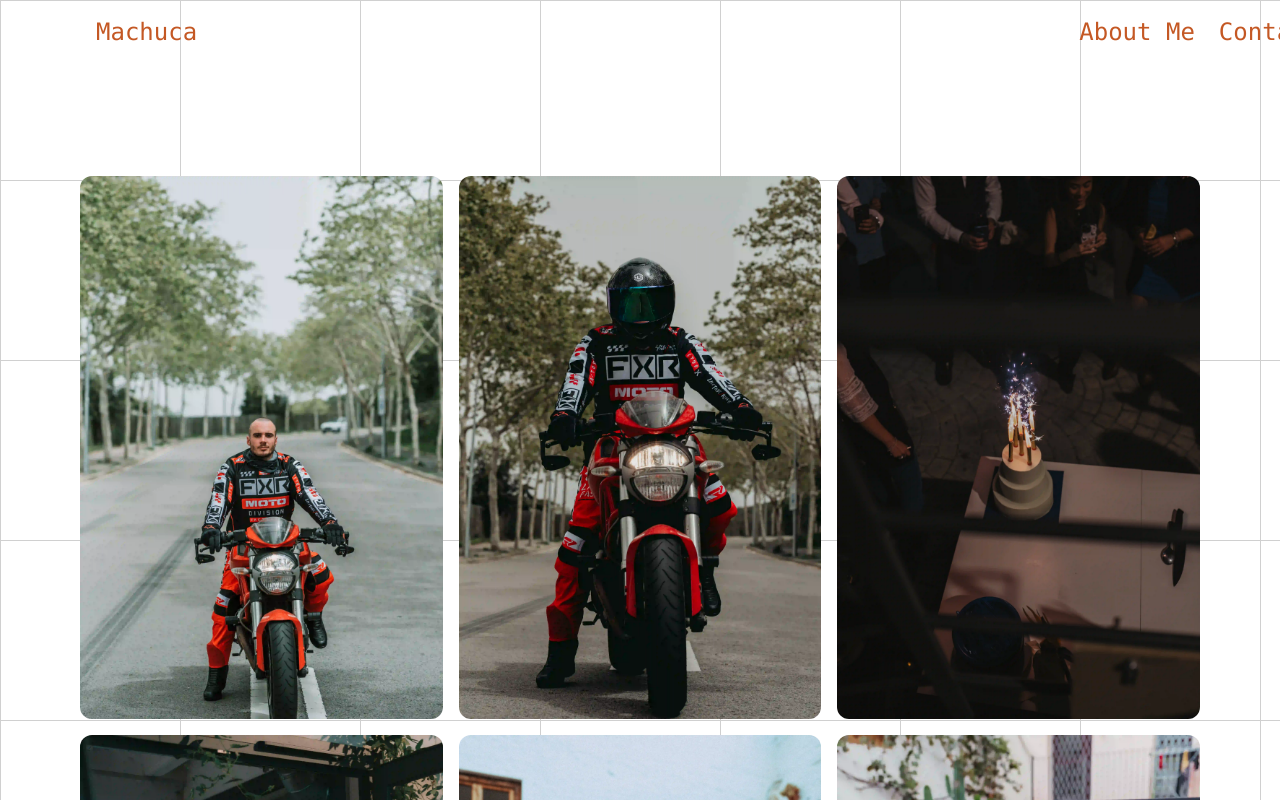
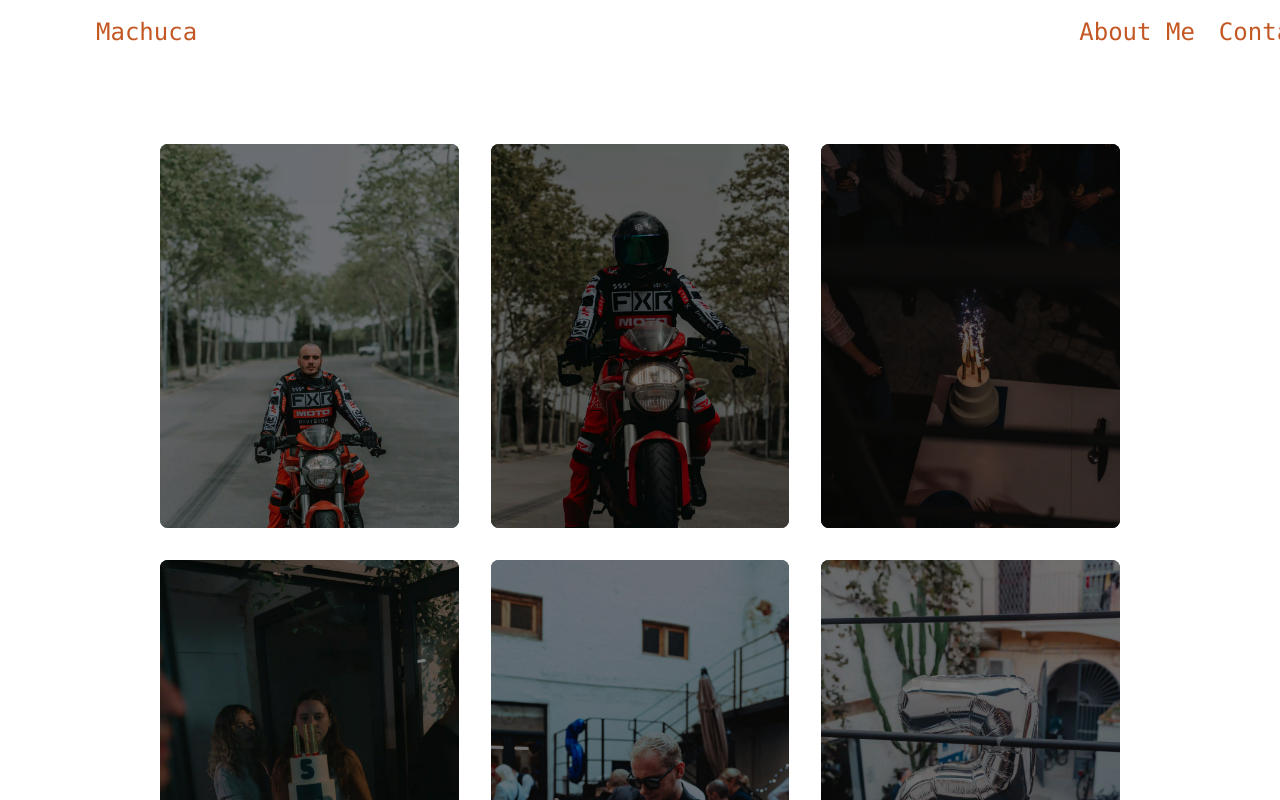
Before and after one commit to Machvca/portfoliophotos, a Next.js app: page /shootings in a window 1280 px wide. Shown: the top 800 px of the page. Built offline with nearby package versions, Linux system fonts and the light colour scheme.

Commit message:
shootings fixing it

```diff
--- /dev/null
+++ b/app/components/ui/focus-cards.tsx
@@ -0,0 +1,69 @@
+"use client";
+
+import React, { useState } from "react";
+import { cn } from "@/lib/utils";
+import Image from "next/image";
+
+export const Card = React.memo(
+  ({
+    card,
+    index,
+    hovered,
+    setHovered,
+  }: {
+    card: Card;
+    index: number;
+    hovered: number | null;
+    setHovered: React.Dispatch<React.SetStateAction<number | null>>;
+  }) => (
+    <div
+      onMouseEnter={() => setHovered(index)}
+      onMouseLeave={() => setHovered(null)}
+      className={cn(
+        "rounded-lg relative bg-gray-900 dark:bg-neutral-900 overflow-hidden h-60 md:h-96 w-full transition-all duration-300 ease-out",
+        hovered !== null &&
+          hovered !== index &&
+          "blur-sm scale-[0.98] scale-105"
+      )}
+    >
+      <Image
+        src={card.src}
+        alt={card.title}
+        width={800} // o lo que sea apropiado para tu diseño
+        height={600}
+        className="object-cover absolute inset-0"
+      />
+      <div
+        className={cn(
+          "absolute inset-0 bg-black/50 flex items-end py-8 px-4 transition-opacity duration-300",
+          hovered === index ? "opacity-0" : "opacity-100 "
+        )}
+      ></div>
+    </div>
+  )
+);
+
+Card.displayName = "Card";
+
+type Card = {
+  title: string;
+  src: string;
+};
+
+export function FocusCards({ cards }: { cards: Card[] }) {
+  const [hovered, setHovered] = useState<number | null>(null);
+
+  return (
+    <div className="grid grid-cols-2 md:grid-cols-3 gap-4 md:gap-8 max-w-5xl mt-36 px-8 md:mx-auto md:px-8 w-full mb-16 ">
+      {cards.map((card, index) => (
+        <Card
+          key={card.title}
+          card={card}
+          index={index}
+          hovered={hovered}
+          setHovered={setHovered}
+        />
+      ))}
+    </div>
+  );
+}
--- a/app/shootings/page.tsx
+++ b/app/shootings/page.tsx
@@ -1,9 +1,165 @@
-"use client";
-import React, { useState, useEffect, useCallback } from "react";
-import Image from "next/image";
-import { motion, AnimatePresence } from "framer-motion";
-import { cn } from "../../lib/utils";
+// "use client";
+// import React, { useState, useEffect, useCallback } from "react";
+// import Image from "next/image";
+// import { motion, AnimatePresence } from "framer-motion";
+// import { cn } from "../../lib/utils";
 
+
+// import sh1 from "../../assets/images/sh1.webp";
+// import sh2 from "../../assets/images/sh2.webp";
+// import sh3 from "../../assets/images/sh3.webp";
+// import sh4 from "../../assets/images/sh4.webp";
+// import sh5 from "../../assets/images/sh5.webp";
+// import sh6 from "../../assets/images/sh6.webp";
+// import sh7 from "../../assets/images/sh7.webp";
+// import sh8 from "../../assets/images/sh8.webp";
+// import sh9 from "../../assets/images/sh9.webp";
+// import sh10 from "../../assets/images/sh10.webp";
+// import sh11 from "../../assets/images/sh11.webp";
+// import sh12 from "../../assets/images/sh12.webp";
+// // import sh13 from "../../assets/images/sh13.webp";
+
+// const shImages = [
+//   sh1,
+//   sh2,
+//   sh3,
+//   sh4,
+//   sh5,
+//   sh6,
+//   sh7,
+//   sh8,
+//   // sh13,
+//   sh9,
+//   sh10,
+//   sh11,
+//   sh12,
+// ];
+
+// const shootingPictures = shImages.map((image, index) => ({
+//   name: `sh ${index + 1}`,
+//   image,
+// }));
+
+// export default function BackgroundBeamsDemo() {
+//   const [selectedImage, setSelectedImage] = useState<string | null>(null);
+//   const [currentIndex, setCurrentIndex] = useState<number | null>(null);
+
+
+
+//   const goToPreviousImage = useCallback(() => {
+//     if (currentIndex !== null && currentIndex > 0) {
+//       setSelectedImage(shootingPictures[currentIndex - 1].image.src);
+//       setCurrentIndex(currentIndex - 1);
+//     }
+//   }, [currentIndex]);
+
+//   const goToNextImage = useCallback(() => {
+//     if (currentIndex !== null && currentIndex < shootingPictures.length - 1) {
+//       setSelectedImage(shootingPictures[currentIndex + 1].image.src);
+//       setCurrentIndex(currentIndex + 1);
+//     }
+//   }, [currentIndex]);
+
+
+//   useEffect(() => {
+//     const handleKeyDown = (e: KeyboardEvent) => {
+//       if (e.key === "Escape") setSelectedImage(null);
+//       if (e.key === "ArrowLeft") goToPreviousImage();
+//       if (e.key === "ArrowRight") goToNextImage();
+//     };
+//     window.addEventListener("keydown", handleKeyDown);
+//     return () => window.removeEventListener("keydown", handleKeyDown);
+//   }, [goToNextImage, goToPreviousImage]);
+
+//   // Función para seleccionar la imagen al hacer click
+//   const selectImage = (index: number) => {
+//     setSelectedImage(shootingPictures[index].image.src);
+//     setCurrentIndex(index);
+//   };
+
+//   return (
+//     <div className="w-full min-h-screen relative flex flex-col items-center justify-center antialiased py-20 md:py-40 ">
+//       {/* Background debajo */}
+//       <div className="absolute inset-0 z-0"></div>
+//       <div
+//         className={cn(
+//           "pointer-events-none absolute inset-0 bg-size-[180px_180px] select-none",
+//           "bg-[linear-gradient(to_right,#d0d0d0_1px,transparent_1px),linear-gradient(to_bottom,#d0d0d0_1px,transparent_1px)]"
+//         )}
+//       />
+
+//       {/* Galería */}
+//       <div className="relative z-10 max-w-6xl  p-4 grid grid-cols-2 gap-4  md:grid-cols-3">
+//         {shootingPictures.map((portrait, index) => (
+//           <div
+//             key={index}
+//             onClick={() => selectImage(index)}
+//             className="relative overflow-hidden rounded-xl cursor-pointer transition-transform duration-300 hover:scale-105"
+//           >
+//             <Image
+//               src={portrait.image}
+//               alt={portrait.name}
+//               className="w-full h-auto object-cover transition-transform duration-300 hover:scale-130"
+//               // priority={index === 0} // 👈 AQUI VA LA SOLUCIÓN
+//             />
+//           </div>
+//         ))}
+//       </div>
+
+//       {/* Modal con imagen expandida */}
+//       <AnimatePresence>
+//         {selectedImage && currentIndex !== null && (
+//           <motion.div
+//             className="fixed inset-0 bg-black bg-opacity-90 flex items-center justify-center z-50 cursor-zoom-out"
+//             onClick={() => setSelectedImage(null)}
+//             initial={{ opacity: 0 }}
+//             animate={{ opacity: 1 }}
+//             exit={{ opacity: 0 }}
+//           >
+//             <motion.div
+//               initial={{ scale: 0.8, opacity: 0 }}
+//               animate={{ scale: 1, opacity: 1 }}
+//               exit={{ scale: 0.8, opacity: 0 }}
+//               transition={{ duration: 0.3 }}
+//               onClick={(e) => e.stopPropagation()} // <- evita que cierre el modal
+//             >
+//               <Image
+//                 src={selectedImage}
+//                 alt="Expanded"
+//                 width={1200}
+//                 height={1200}
+//                 className="max-w-full max-h-screen object-contain"
+//                 // priority={index === 0}
+//               />
+//             </motion.div>
+
+//             {/* Flechas para navegar entre imágenes */}
+//             <div
+//               className="absolute left-4 top-1/2 transform -translate-y-1/2 text-slate-400 cursor-pointer z-50"
+//               onClick={(e) => {
+//                 e.stopPropagation();
+//                 goToPreviousImage();
+//               }}
+//             >
+//               <span className="text-4xl">&lt;</span>
+//             </div>
+//             <div
+//               className="absolute right-4 top-1/2 transform -translate-y-1/2 text-slate-400 cursor-pointer z-50"
+//               onClick={(e) => {
+//                 e.stopPropagation();
+//                 goToNextImage();
+//               }}
+//             >
+//               <span className="text-4xl">&gt;</span>
+//             </div>
+//           </motion.div>
+//         )}
+//       </AnimatePresence>
+//     </div>
+//   );
+// }
+
+import { FocusCards } from "../components/ui/focus-cards";
 
 import sh1 from "../../assets/images/sh1.webp";
 import sh2 from "../../assets/images/sh2.webp";
@@ -17,7 +173,7 @@ import sh9 from "../../assets/images/sh9.webp";
 import sh10 from "../../assets/images/sh10.webp";
 import sh11 from "../../assets/images/sh11.webp";
 import sh12 from "../../assets/images/sh12.webp";
-// import sh13 from "../../assets/images/sh13.webp";
+
 
 const shImages = [
   sh1,
@@ -28,133 +184,17 @@ const shImages = [
   sh6,
   sh7,
   sh8,
-  // sh13,
   sh9,
   sh10,
   sh11,
   sh12,
 ];
 
-const shootingPictures = shImages.map((image, index) => ({
-  name: `sh ${index + 1}`,
-  image,
-}));
+export default function FocusCardsDemo() {
+  const cards = shImages.map((img, index) => ({
+    title: `Card ${index + 1}`,
+    src: img.src,
+  }));
 
-export default function BackgroundBeamsDemo() {
-  const [selectedImage, setSelectedImage] = useState<string | null>(null);
-  const [currentIndex, setCurrentIndex] = useState<number | null>(null);
-
-
-
-  const goToPreviousImage = useCallback(() => {
-    if (currentIndex !== null && currentIndex > 0) {
-      setSelectedImage(shootingPictures[currentIndex - 1].image.src);
-      setCurrentIndex(currentIndex - 1);
-    }
-  }, [currentIndex]);
-
-  const goToNextImage = useCallback(() => {
-    if (currentIndex !== null && currentIndex < shootingPictures.length - 1) {
-      setSelectedImage(shootingPictures[currentIndex + 1].image.src);
-      setCurrentIndex(currentIndex + 1);
-    }
-  }, [currentIndex]);
-
-
-  useEffect(() => {
-    const handleKeyDown = (e: KeyboardEvent) => {
-      if (e.key === "Escape") setSelectedImage(null);
-      if (e.key === "ArrowLeft") goToPreviousImage();
-      if (e.key === "ArrowRight") goToNextImage();
-    };
-    window.addEventListener("keydown", handleKeyDown);
-    return () => window.removeEventListener("keydown", handleKeyDown);
-  }, [goToNextImage, goToPreviousImage]);
-
-  // Función para seleccionar la imagen al hacer click
-  const selectImage = (index: number) => {
-    setSelectedImage(shootingPictures[index].image.src);
-    setCurrentIndex(index);
-  };
-
-  return (
-    <div className="w-full min-h-screen relative flex flex-col items-center justify-center antialiased py-20 md:py-40 ">
-      {/* Background debajo */}
-      <div className="absolute inset-0 z-0"></div>
-      <div
-        className={cn(
-          "pointer-events-none absolute inset-0 bg-size-[180px_180px] select-none",
-          "bg-[linear-gradient(to_right,#d0d0d0_1px,transparent_1px),linear-gradient(to_bottom,#d0d0d0_1px,transparent_1px)]"
-        )}
-      />
-
-      {/* Galería */}
-      <div className="relative z-10 max-w-6xl  p-4 grid grid-cols-2 gap-4  md:grid-cols-3">
-        {shootingPictures.map((portrait, index) => (
-          <div
-            key={index}
-            onClick={() => selectImage(index)}
-            className="relative overflow-hidden rounded-xl cursor-pointer transition-transform duration-300 hover:scale-105"
-          >
-            <Image
-              src={portrait.image}
-              alt={portrait.name}
-              className="w-full h-auto object-cover transition-transform duration-300 hover:scale-130"
-              // priority={index === 0} // 👈 AQUI VA LA SOLUCIÓN
-            />
-          </div>
-        ))}
-      </div>
-
-      {/* Modal con imagen expandida */}
-      <AnimatePresence>
-        {selectedImage && currentIndex !== null && (
-          <motion.div
-            className="fixed inset-0 bg-black bg-opacity-90 flex items-center justify-center z-50 cursor-zoom-out"
-            onClick={() => setSelectedImage(null)}
-            initial={{ opacity: 0 }}
-            animate={{ opacity: 1 }}
-            exit={{ opacity: 0 }}
-          >
-            <motion.div
-              initial={{ scale: 0.8, opacity: 0 }}
-              animate={{ scale: 1, opacity: 1 }}
-              exit={{ scale: 0.8, opacity: 0 }}
-              transition={{ duration: 0.3 }}
-              onClick={(e) => e.stopPropagation()} // <- evita que cierre el modal
-            >
-              <Image
-                src={selectedImage}
-                alt="Expanded"
-                width={1200}
-                height={1200}
-                className="max-w-full max-h-screen object-contain"
-                // priority={index === 0}
-              />
-            </motion.div>
-
-            {/* Flechas para navegar entre imágenes */}
-            <div
-              className="absolute left-4 top-1/2 transform -translate-y-1/2 text-slate-400 cursor-pointer z-50"
-              onClick={(e) => {
-                e.stopPropagation();
-                goToPreviousImage();
-              }}
-            >
-              <span className="text-4xl">&lt;</span>
-            </div>
-            <div
-              className="absolute right-4 top-1/2 transform -translate-y-1/2 text-slate-400 cursor-pointer z-50"
-              onClick={(e) => {
-                e.stopPropagation();
-                goToNextImage();
-              }}
-            >
-              <span className="text-4xl">&gt;</span>
-            </div>
-          </motion.div>
-        )}
-      </AnimatePresence>
-    </div>
-  );
+  return <FocusCards cards={cards}  />;
 }
```
